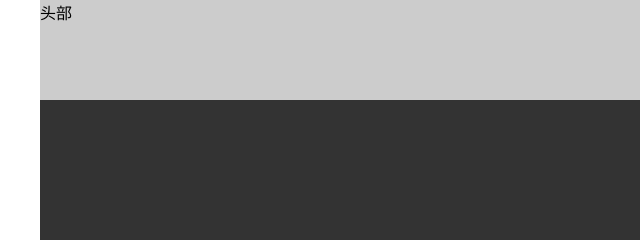
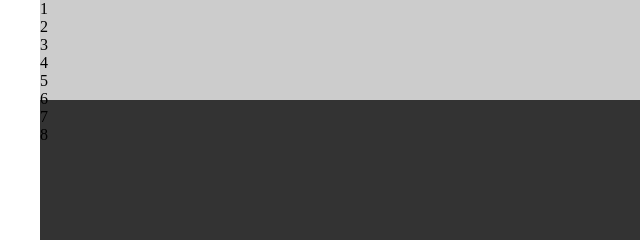
Before and after one commit to zhfei009/exam, a plain HTML site: page src/index.html in a window 1280 px wide. Shown: the top 240 px of the page, 0-640 px from the left. Drawn offline with Linux system fonts and the light colour scheme.

Commit message:
补充导航

```diff
--- a/src/index.html
+++ b/src/index.html
@@ -12,7 +12,20 @@
 <body>
     <div class="wraper">
         <!-- 添加头部版块 -->
-        <div class="header">头部</div>
+        <div class="header">
+            <nav>
+                <ul>
+                    <li>1</li>
+                    <li>2</li>
+                    <li>3</li>
+                    <li>4</li>
+                    <li>5</li>
+                    <li>6</li>
+                    <li>7</li>
+                    <li>8</li>
+                </ul>
+            </nav>
+        </div>
     </div>
 </body>
 
```
